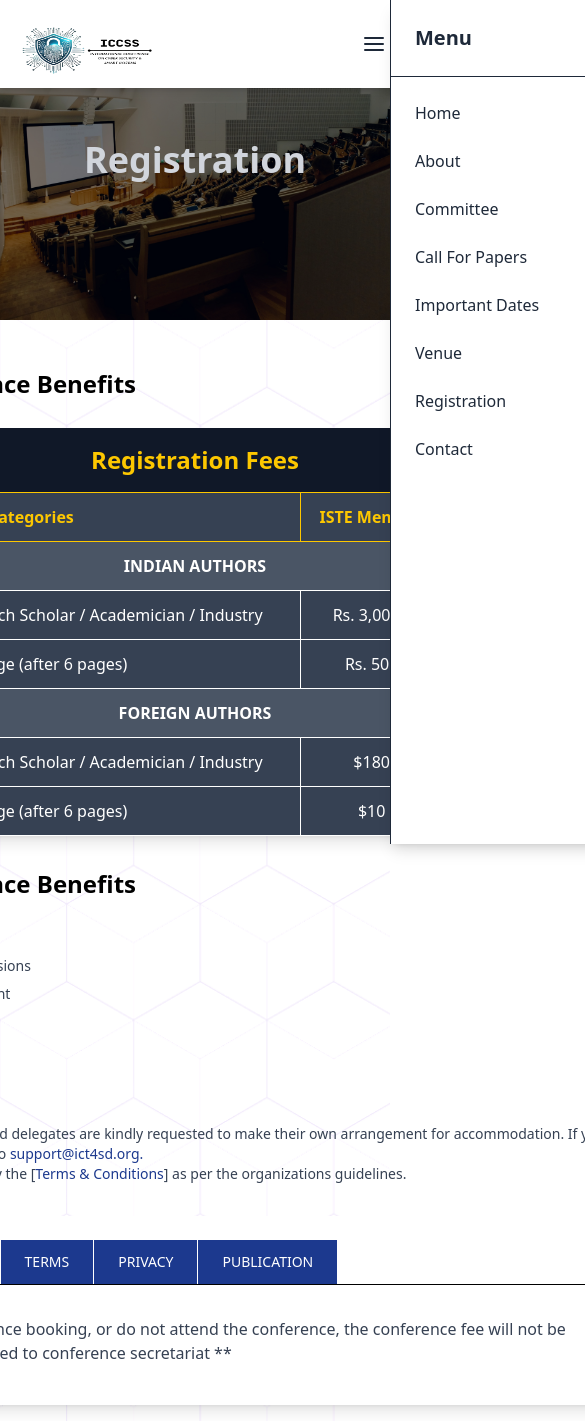
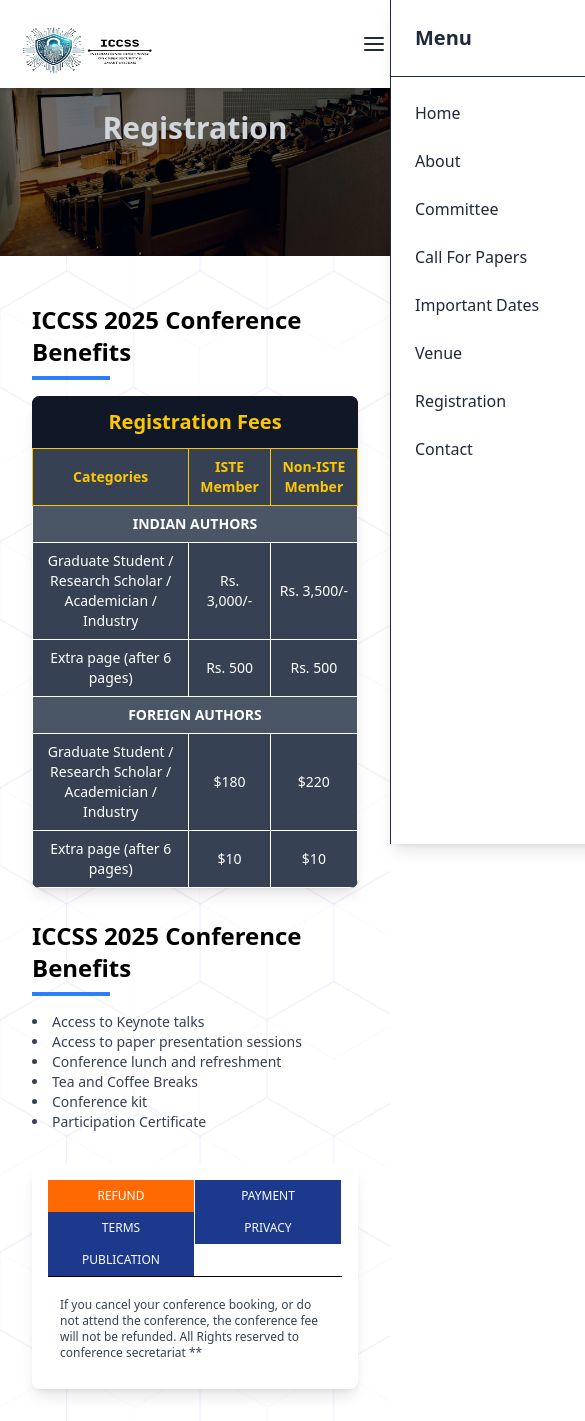
Before and after one commit to Sarthakkeche/Conference, a React (Vite) app: page /Registration in a window 390 px wide. Shown: the top 1421 px of the page, 585 px wide, since content can reach past the window. Built offline with nearby package versions, Linux system fonts and the light colour scheme.

Commit message:
second commit

```diff
--- a/src/Components/Home.jsx
+++ b/src/Components/Home.jsx
@@ -199,7 +199,6 @@
 import React from "react";
 import Navbar from "./Navbar";
 import Foot from "./Footer";
-
 import CountdownTimer from "./Counter";
 import { Swiper, SwiperSlide } from "swiper/react";
 import { Autoplay, EffectFade } from "swiper/modules";
@@ -219,7 +218,7 @@
       <Navbar />
 
       {/* Hero Section with Swiper */}
-      <div className="h-[100vh] relative">
+      <div className="h-screen relative">
         <Swiper
           modules={[Autoplay, EffectFade]}
           effect="fade"
@@ -230,48 +229,45 @@
           {[img1, img2, img3, img4, img5].map((image, index) => (
             <SwiperSlide key={index}>
               <div
-                  className="h-full w-full bg-cover bg-center flex flex-row items-center justify-between text-center p-20 mt-12 relative"
+                className="h-full w-full bg-cover bg-center flex flex-col md:flex-row items-center justify-center md:justify-between text-center md:text-left p-6 md:p-20 mt-12 relative"
                 style={{
-                    backgroundImage: `linear-gradient(rgba(0, 0, 0, 0.6), rgba(0, 0, 0, 0.6)), url(${image})`,
+                  backgroundImage:` linear-gradient(rgba(0, 0, 0, 0.6), rgba(0, 0, 0, 0.6)), url(${image})`,
                 }}
               >
                 {/* Hero Content */}
-                  <div className="flex flex-col items-start justify-center font-playfair display">
-                  <h1 className="text-6xl font-bold text-white drop-shadow-lg">ICCSS 2025</h1>
-                  <p className="mt-4 text-xl max-w-2xl text-gray-300 font-bold">
+                <div className="flex flex-col items-center md:items-start justify-center font-playfair text-white">
+                  <h1 className="text-4xl md:text-6xl font-bold drop-shadow-lg">ICCSS 2025</h1>
+                  <p className="mt-4 text-lg md:text-xl max-w-2xl text-gray-300 font-bold text-center md:text-left">
                     Curious International Conference on Cyber Security & Smart Systems
                   </p>
-                  <p className="mt-4 text-lg max-w-2xl text-gray-300 font-bold ">
+                  <p className="mt-2 text-base md:text-lg max-w-2xl text-gray-300 font-bold">
                     HOSTING BY D.Y. PATIL COLLEGE OF ENGINEERING, PUNE
                   </p>
-                  <p className="mt-4 text-lg max-w-2xl text-gray-300 font-bold ">
-                    09-10 May 2025
-                  </p>
-                  <button className="mt-6 px-8 py-3 bg-blue-500 hover:bg-blue-700 text-white rounded-full text-lg font-semibold shadow-md transition-all duration-300">
+                  <p className="mt-2 text-base md:text-lg max-w-2xl text-gray-300 font-bold">9-10 May 2025</p>
+                  <button className="mt-6 px-6 md:px-8 py-2 md:py-3 bg-blue-500 hover:bg-blue-700 text-white rounded-full text-sm md:text-lg font-semibold shadow-md transition-all duration-300">
                     Submit Paper
                   </button>
                 </div>
-
+                <div className="mt-6 md:mt-0">
                   <CountdownTimer />
                 </div>
-
+              </div>
             </SwiperSlide>
-
           ))}
         </Swiper>
       </div>
 
       {/* About Section */}
-      <div className="bg-white text-gray-900 p-10 rounded-lg shadow-lg mx-4 md:mx-10 mt-10 text-center md:text-left">
-        <h2 className="text-blue-500 text-xl font-bold">ABOUT ICCSS 2025</h2>
-        <h3 className="text-3xl font-bold mt-2">Mode: Hybrid</h3>
-        <p className="mt-4">
+      <div className="bg-white text-gray-900 p-6 md:p-10 rounded-lg shadow-lg mx-4 md:mx-10 mt-10 text-center md:text-left">
+        <h2 className="text-blue-500 text-lg md:text-xl font-bold">ABOUT ICCSS 2025</h2>
+        <h3 className="text-2xl md:text-3xl font-bold mt-2">Mode: Hybrid</h3>
+        <p className="mt-4 text-sm md:text-base">
           The International Conference on Cybertech & Smart Systems (ICCSS-2025) is a two-day event organized by
           D. Y. Patil College of Engineering, Akurdi, Pune. The conference focuses on cybersecurity advancements
           and smart technology innovations, bringing together researchers, academicians, and industry professionals
           to share knowledge and insights.
         </p>
-        <div className="mt-6">
+        <div className="mt-6 text-sm md:text-base">
           <p><span className="font-bold">Conference Date:</span> 9th and 10th May, 2025</p>
           <p><span className="font-bold">Mode:</span> Hybrid</p>
           <p><span className="font-bold">Venue:</span> D.Y. Patil College of Engineering, Pune</p>
--- a/src/Components/Registration.jsx
+++ b/src/Components/Registration.jsx
@@ -1,9 +1,129 @@
-import React from 'react'
-import Navbar from './Navbar'
+// import React from 'react'
+// import Navbar from './Navbar'
+// import bg from "../assets/bg.jpg";
+// import { Link } from 'react-router-dom'
+// import { useState } from 'react';
+// import tec from "../assets/tecture.png";
+
+// function Registration() {
+//     const [selectedTopic, setSelectedTopic] = useState("refund");
+
+//     const topics = {
+//       refund: "If you cancel your conference booking, or do not attend the conference, the conference fee will not be refunded. All Rights reserved to conference secretariat **",
+//       payment: "Payment must be completed before event registration closes. No on-spot payment will be accepted.",
+//       terms: "All participants and authors must abide by the conference's terms and conditions.",
+//       privacy: "We respect your privacy and ensure that your data will not be shared with third parties.",
+//       publication: "Accepted papers will be published in our official journal and indexed in major databases."
+//     };
+
+//   return (
+//     <div style={{backgroundImage: `url(${tec})` , backgroundSize: 'cover' }}>
+//       <Navbar />
+//       <div className="relative h-80 w-full">
+//         {/* Background Image */}
+//         <img
+//           src={bg}
+//           alt="Background"
+//           className="h-full w-full object-cover"
+//         />
+
+//         {/* Overlay */}
+//         <div className="absolute inset-0 bg-black/50 flex items-center justify-center">
+//           <h1 className=" text-gray-300 text-4xl md:text-6xl font-bold animate-fade-in">
+//             Registration
+//           </h1>
+//         </div>
+//       </div>
+//       <div className='flex items-center justify-center '>
+//         <div className="flex justify-center flex-col items-start min-h-screen w-[900px]  p-4">
+//         <h1 className='font-bold text-2xl mt-8'>ICCSS 2025 Conference Benefits</h1>
+//         <div className='h-[4px] w-[78px] bg-blue-500 mt-2'></div>
+//           <div className="bg-gray-800 text-white rounded-lg shadow-lg overflow-hidden w-full max-w-4xl mt-4">
+//             <h2 className="text-2xl font-bold text-center py-4 bg-gray-900 text-yellow-400">Registration Fees</h2>
+//             <table className="w-full text-center border-collapse">
+//               <thead>
+//                 <tr className="bg-gray-700 text-yellow-400">
+//                   <th className="p-3 border">Categories</th>
+//                   <th className="p-3 border">ISTE Member</th>
+//                   <th className="p-3 border">Non-ISTE Member</th>
+//                 </tr>
+//               </thead>
+//               <tbody>
+//                 <tr className="bg-gray-600">
+//                   <td colSpan="3" className="p-3 font-bold border">INDIAN AUTHORS</td>
+//                 </tr>
+//                 <tr className="bg-gray-700">
+//                   <td className="p-3 border">Graduate Student / Research Scholar / Academician / Industry</td>
+//                   <td className="p-3 border">Rs. 3,000/-</td>
+//                   <td className="p-3 border">Rs. 3,500/-</td>
+//                 </tr>
+//                 <tr className="bg-gray-700">
+//                   <td className="p-3 border">Extra page (after 6 pages)</td>
+//                   <td className="p-3 border">Rs. 500</td>
+//                   <td className="p-3 border">Rs. 500</td>
+//                 </tr>
+//                 <tr className="bg-gray-600">
+//                   <td colSpan="3" className="p-3 font-bold border">FOREIGN AUTHORS</td>
+//                 </tr>
+//                 <tr className="bg-gray-700">
+//                   <td className="p-3 border">Graduate Student / Research Scholar / Academician / Industry</td>
+//                   <td className="p-3 border">$180</td>
+//                   <td className="p-3 border">$220</td>
+//                 </tr>
+//                 <tr className="bg-gray-700">
+//                   <td className="p-3 border">Extra page (after 6 pages)</td>
+//                   <td className="p-3 border">$10</td>
+//                   <td className="p-3 border">$10</td>
+//                 </tr>
+//               </tbody>
+//             </table>
+//           </div>
+//           <div className='flex flex-col items-start justify-start mt-8'>
+//             <h1 className='font-bold text-2xl'>ICCSS 2025 Conference Benefits</h1>
+//             <div className='h-[4px] w-[78px] bg-blue-500 mt-2'></div>
+//             <ul className="list-disc list-inside space-y-2 text-gray-700 mt-4 text-sm">
+//               <li>Access to Keynote talks</li>
+//               <li>Access to paper presentation sessions</li>
+//               <li>Conference lunch and refreshment</li>
+//               <li>Tea and Coffee Breaks</li>
+//               <li>Conference kit</li>
+//               <li>Participation Certificate</li>
+//             </ul>
+//             <p className='mt-4 font-bold text-sm'>Notes</p>
+//             <p className='text-gray-700 text-sm'>The conference is non-residential and delegates are kindly requested to make their own arrangement for accommodation. If you have any query, please drop a mail to <span className='text-blue-900'>support@ict4sd.org.</span></p>
+//             <p className='text-gray-700 text-sm'>All participants and authors abide by the [<Link className='text-blue-900'>Terms & Conditions</Link>] as per the organizations guidelines.</p>
+//           </div>
+//           <div className=" mx-auto p-6 bg-white shadow-lg rounded-lg w-[900px] mt-8">
+//             <div className="flex border-b">
+//               {Object.keys(topics).map((topic) => (
+//                 <button
+//                   key={topic}
+//                   onClick={() => setSelectedTopic(topic)}
+//                   className={`px-6 py-3 text-sm font-medium border-r focus:outline-none ${selectedTopic === topic ? 'bg-orange-500 text-white' : 'bg-blue-900 text-white'}`}
+//                 >
+//                   {topic.replace(/_/g, " & ").toUpperCase()}
+//                 </button>
+//               ))}
+//             </div>
+
+//             <div className="p-4 text-gray-700 mt-4">
+//               {topics[selectedTopic]}
+//             </div>
+//           </div>
+//         </div>
+//       </div>
+
+
+//     </div>
+//   )
+// }
+
+// export default Registration;
+import React, { useState } from 'react';
+import Navbar from './Navbar';
 import bg from "../assets/bg.jpg";
-import { Link } from 'react-router-dom'
-import { useState } from 'react';
 import tec from "../assets/tecture.png";
+import { Link } from 'react-router-dom';
 
 function Registration() {
     const [selectedTopic, setSelectedTopic] = useState("refund");
@@ -19,69 +139,64 @@
   return (
     <div style={{backgroundImage: `url(${tec})` , backgroundSize: 'cover' }}>
       <Navbar />
-      <div className="relative h-80 w-full">
-        {/* Background Image */}
-        <img
-          src={bg}
-          alt="Background"
-          className="h-full w-full object-cover"
-        />
-
-        {/* Overlay */}
+      <div className="relative h-64 md:h-80 w-full">
+        <img src={bg} alt="Background" className="h-full w-full object-cover" />
         <div className="absolute inset-0 bg-black/50 flex items-center justify-center">
-          <h1 className=" text-gray-300 text-4xl md:text-6xl font-bold animate-fade-in">
-            Registration
-          </h1>
+          <h1 className="text-gray-300 text-3xl md:text-6xl font-bold animate-fade-in">Registration</h1>
         </div>
       </div>
-      <div className='flex items-center justify-center '>
-        <div className="flex justify-center flex-col items-start min-h-screen w-[900px]  p-4">
-        <h1 className='font-bold text-2xl mt-8'>ICCSS 2025 Conference Benefits</h1>
-        <div className='h-[4px] w-[78px] bg-blue-500 mt-2'></div>
-          <div className="bg-gray-800 text-white rounded-lg shadow-lg overflow-hidden w-full max-w-4xl mt-4">
-            <h2 className="text-2xl font-bold text-center py-4 bg-gray-900 text-yellow-400">Registration Fees</h2>
-            <table className="w-full text-center border-collapse">
+
+      <div className='flex items-center justify-center p-4'>
+        <div className="flex flex-col items-start min-h-screen w-full md:w-[900px] p-4">
+
+          <h1 className='font-bold text-2xl mt-4 md:mt-8'>ICCSS 2025 Conference Benefits</h1>
+          <div className='h-[4px] w-[78px] bg-blue-500 mt-2'></div>
+
+          <div className="bg-gray-800 text-white rounded-lg shadow-lg w-full overflow-hidden mt-4">
+            <h2 className="text-xl md:text-2xl font-bold text-center py-3 md:py-4 bg-gray-900 text-yellow-400">Registration Fees</h2>
+            <table className="w-full text-center border-collapse text-sm md:text-base">
               <thead>
                 <tr className="bg-gray-700 text-yellow-400">
-                  <th className="p-3 border">Categories</th>
-                  <th className="p-3 border">ISTE Member</th>
-                  <th className="p-3 border">Non-ISTE Member</th>
+                  <th className="p-2 md:p-3 border">Categories</th>
+                  <th className="p-2 md:p-3 border">ISTE Member</th>
+                  <th className="p-2 md:p-3 border">Non-ISTE Member</th>
                 </tr>
               </thead>
               <tbody>
                 <tr className="bg-gray-600">
-                  <td colSpan="3" className="p-3 font-bold border">INDIAN AUTHORS</td>
+                  <td colSpan="3" className="p-2 md:p-3 font-bold border">INDIAN AUTHORS</td>
                 </tr>
                 <tr className="bg-gray-700">
-                  <td className="p-3 border">Graduate Student / Research Scholar / Academician / Industry</td>
-                  <td className="p-3 border">Rs. 3,000/-</td>
-                  <td className="p-3 border">Rs. 3,500/-</td>
+                  <td className="p-2 md:p-3 border">Graduate Student / Research Scholar / Academician / Industry</td>
+                  <td className="p-2 md:p-3 border">Rs. 3,000/-</td>
+                  <td className="p-2 md:p-3 border">Rs. 3,500/-</td>
                 </tr>
                 <tr className="bg-gray-700">
-                  <td className="p-3 border">Extra page (after 6 pages)</td>
-                  <td className="p-3 border">Rs. 500</td>
-                  <td className="p-3 border">Rs. 500</td>
+                  <td className="p-2 md:p-3 border">Extra page (after 6 pages)</td>
+                  <td className="p-2 md:p-3 border">Rs. 500</td>
+                  <td className="p-2 md:p-3 border">Rs. 500</td>
                 </tr>
                 <tr className="bg-gray-600">
-                  <td colSpan="3" className="p-3 font-bold border">FOREIGN AUTHORS</td>
+                  <td colSpan="3" className="p-2 md:p-3 font-bold border">FOREIGN AUTHORS</td>
                 </tr>
                 <tr className="bg-gray-700">
-                  <td className="p-3 border">Graduate Student / Research Scholar / Academician / Industry</td>
-                  <td className="p-3 border">$180</td>
-                  <td className="p-3 border">$220</td>
+                  <td className="p-2 md:p-3 border">Graduate Student / Research Scholar / Academician / Industry</td>
+                  <td className="p-2 md:p-3 border">$180</td>
+                  <td className="p-2 md:p-3 border">$220</td>
                 </tr>
                 <tr className="bg-gray-700">
-                  <td className="p-3 border">Extra page (after 6 pages)</td>
-                  <td className="p-3 border">$10</td>
-                  <td className="p-3 border">$10</td>
+                  <td className="p-2 md:p-3 border">Extra page (after 6 pages)</td>
+                  <td className="p-2 md:p-3 border">$10</td>
+                  <td className="p-2 md:p-3 border">$10</td>
                 </tr>
               </tbody>
             </table>
           </div>
-          <div className='flex flex-col items-start justify-start mt-8'>
+
+          <div className='mt-8'>
             <h1 className='font-bold text-2xl'>ICCSS 2025 Conference Benefits</h1>
             <div className='h-[4px] w-[78px] bg-blue-500 mt-2'></div>
-            <ul className="list-disc list-inside space-y-2 text-gray-700 mt-4 text-sm">
+            <ul className="list-disc list-inside text-gray-700 mt-4 text-sm md:text-base">
               <li>Access to Keynote talks</li>
               <li>Access to paper presentation sessions</li>
               <li>Conference lunch and refreshment</li>
@@ -89,33 +204,28 @@
               <li>Conference kit</li>
               <li>Participation Certificate</li>
             </ul>
-            <p className='mt-4 font-bold text-sm'>Notes</p>
-            <p className='text-gray-700 text-sm'>The conference is non-residential and delegates are kindly requested to make their own arrangement for accommodation. If you have any query, please drop a mail to <span className='text-blue-900'>support@ict4sd.org.</span></p>
-            <p className='text-gray-700 text-sm'>All participants and authors abide by the [<Link className='text-blue-900'>Terms & Conditions</Link>] as per the organizations guidelines.</p>
           </div>
-          <div className=" mx-auto p-6 bg-white shadow-lg rounded-lg w-[900px] mt-8">
-            <div className="flex border-b">
+
+          <div className="p-4 bg-white shadow-lg rounded-lg w-full mt-8">
+            <div className="grid grid-cols-2 md:flex border-b">
               {Object.keys(topics).map((topic) => (
                 <button
                   key={topic}
                   onClick={() => setSelectedTopic(topic)}
-                  className={`px-6 py-3 text-sm font-medium border-r focus:outline-none ${selectedTopic === topic ? 'bg-orange-500 text-white' : 'bg-blue-900 text-white'}`}
+                  className={`px-3 py-2 text-xs md:text-sm font-medium border-r focus:outline-none ${selectedTopic === topic ? 'bg-orange-500 text-white' : 'bg-blue-900 text-white'}`}
                 >
                   {topic.replace(/_/g, " & ").toUpperCase()}
                 </button>
               ))}
             </div>
-
-            <div className="p-4 text-gray-700 mt-4">
+            <div className="p-3 md:p-4 text-gray-700 mt-2 text-xs md:text-base">
               {topics[selectedTopic]}
             </div>
           </div>
         </div>
       </div>
-
-
     </div>
-  )
+  );
 }
 
 export default Registration;
```
Lines whose indentation alone changed are shown as unchanged.
